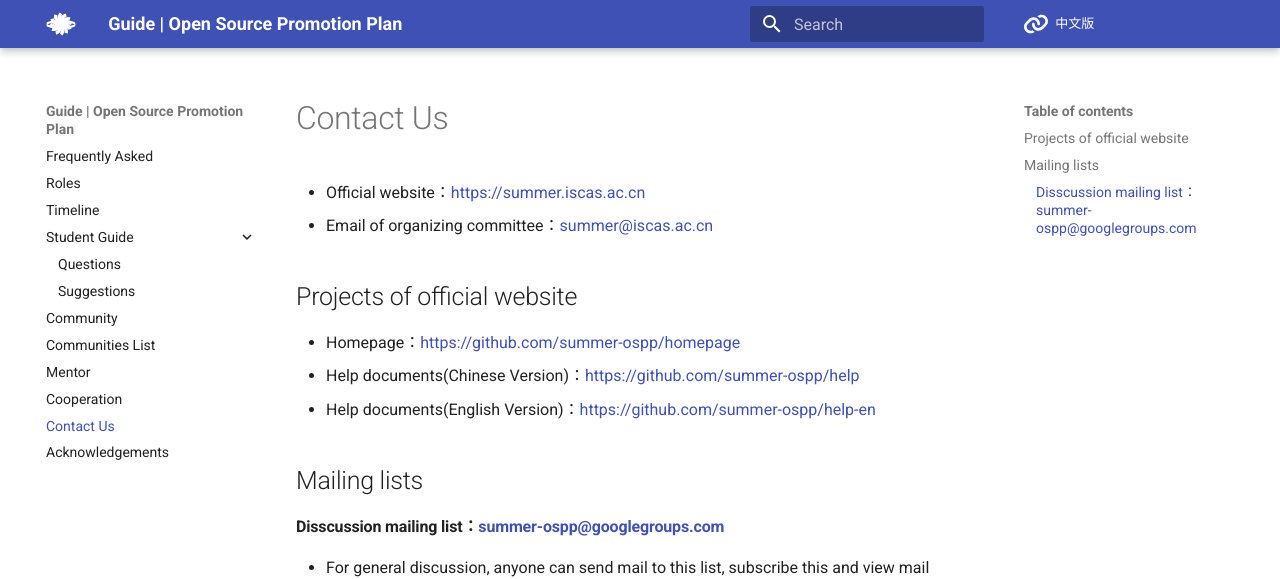
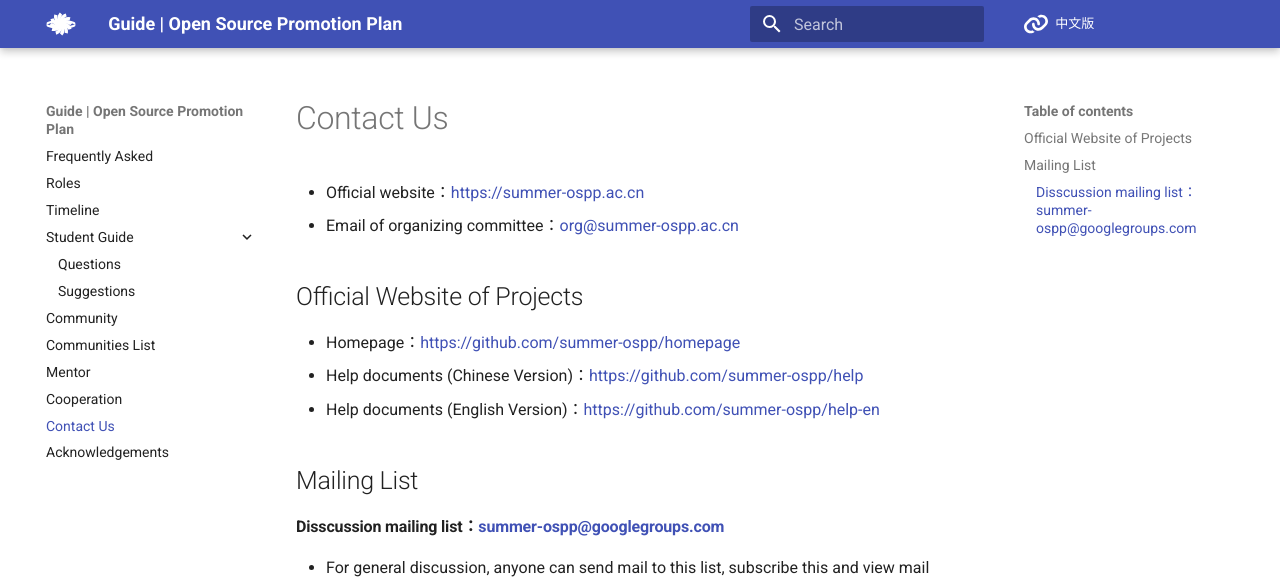
Before and after one commit to summer-ospp/help-en, an MkDocs documentation site: the page built from docs/contactus.md, in a window 1280 px wide. Shown: the top 579 px of the page. Built offline with MkDocs 1.6.1 and Material for MkDocs 9.7.7, drawn with Linux system fonts in a browser that asks for light colours; comment, search, counter and statistics services are not loaded.

Commit message:
Update contactus.md

```diff
--- a/docs/contactus.md
+++ b/docs/contactus.md
@@ -1,15 +1,15 @@
 # Contact Us
 
-- Official website：<https://summer.iscas.ac.cn>
-- Email of organizing committee：[summer@iscas.ac.cn](mailto:summer@iscas.ac.cn)
+- Official website：<https://summer-ospp.ac.cn>
+- Email of organizing committee：[org@summer-ospp.ac.cn](mailto:summer@iscas.ac.cn)
 
-## Projects of official website
+## Official Website of Projects
 
 - Homepage：<https://github.com/summer-ospp/homepage>
-- Help documents(Chinese Version)：<https://github.com/summer-ospp/help>
-- Help documents(English Version)：<https://github.com/summer-ospp/help-en>
+- Help documents (Chinese Version)：<https://github.com/summer-ospp/help>
+- Help documents (English Version)：<https://github.com/summer-ospp/help-en>
 
-## Mailing lists
+## Mailing List
 
 #### Disscussion mailing list：[summer-ospp@googlegroups.com](mailto:summer-ospp@googlegroups.com)
 
```
